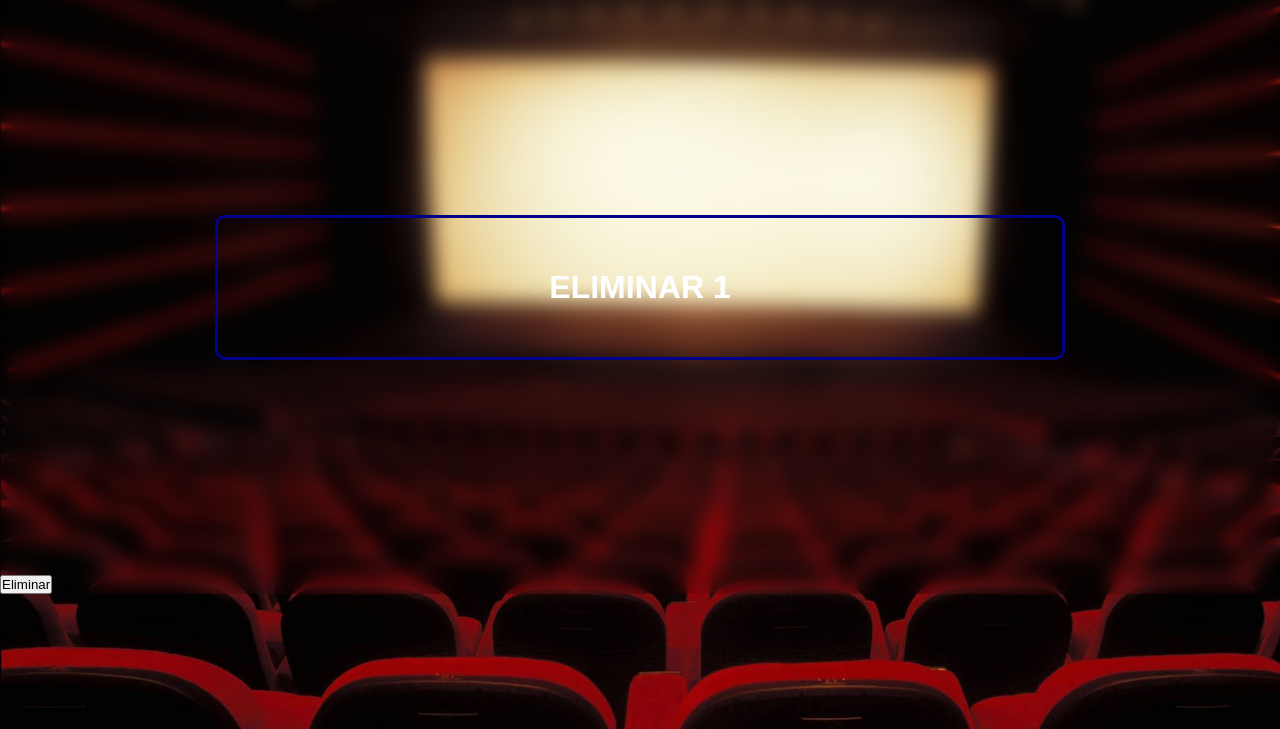
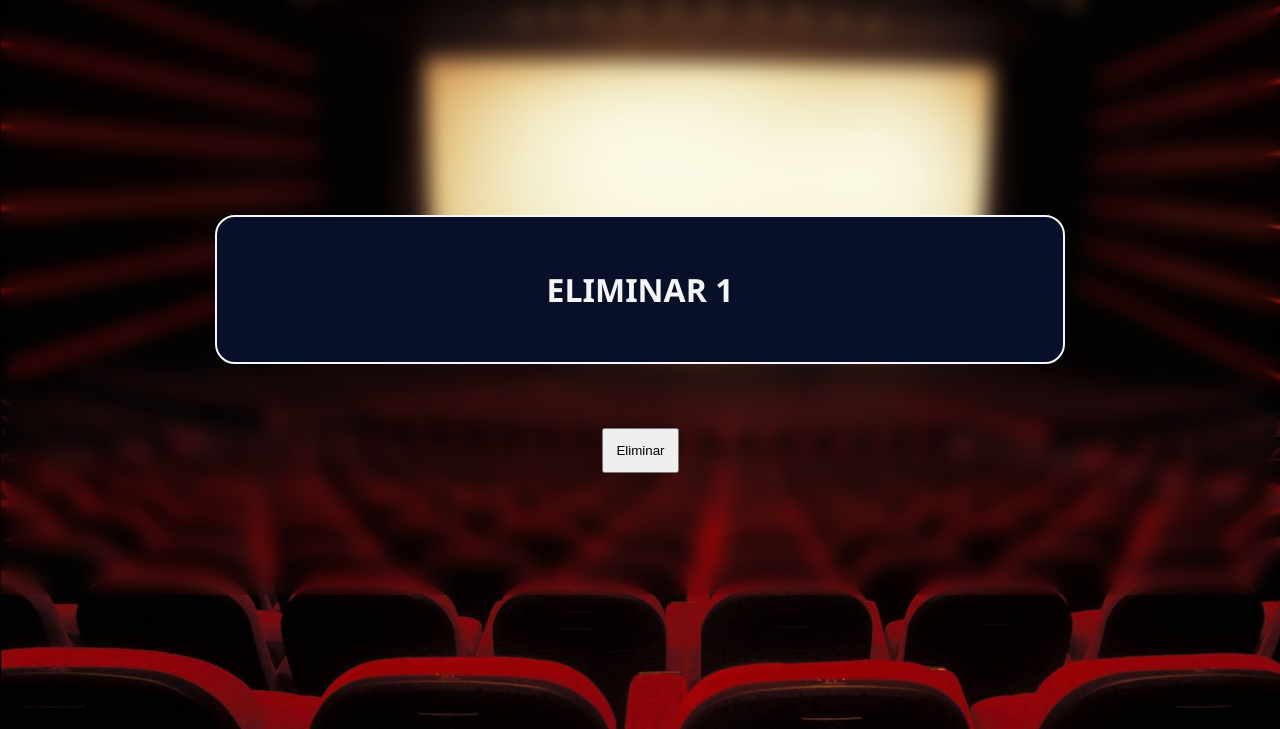
Before and after one commit to FacundoElizalde/Trabajo-Final-Programaci-n-II, a Flask app: page /pelicula/eliminar/1 in a window 1280 px wide. Shown: the part 71-800 px from the top of the page. Run offline with Flask 3, Linux system fonts and the light colour scheme; the visitor is signed in with stand-in values (Sample User, id 1).

Commit message:
Estilos en editar y eliminar pelicula

```diff
--- a/static/css/e_index.css
+++ b/static/css/e_index.css
@@ -327,3 +327,41 @@ h1{
     margin-bottom: 2%;
     font-family: 'Segoe UI';
 }
+
+/********* EDITAR *******/
+
+.cont_editar{
+    padding-bottom: 9.5%;
+}
+.edit_peli{
+    margin: 0;
+    margin-left: 47%;
+    padding: 1%;
+}
+#edit_peli_head{
+    background-color: #080f28;
+    color: whitesmoke;
+    border-radius: 20px;
+    border: 2px solid whitesmoke;
+    font-family: 'Segoe UI';
+    margin-bottom: 5%;
+}
+
+/********** ELIMINAR ***********/
+
+.cont_eliminar{
+    padding-bottom: 9.5%;
+}
+.del_peli{
+    margin: 0;
+    margin-left: 47%;
+    padding: 1%;
+}
+#del_peli_head{
+    background-color: #080f28;
+    color: whitesmoke;
+    border-radius: 20px;
+    border: 2px solid whitesmoke;
+    font-family: 'Segoe UI';
+    margin-bottom: 5%;
+}
--- a/templates/del_pelicula.html
+++ b/templates/del_pelicula.html
@@ -2,8 +2,8 @@
 
 {% block content %}
 
-<div class="box_eliminar">
-    <h1 id="del_pelicula_header">Eliminar {{peli}}</h1>
-    <button value="{{peli}}" class="del_pelicula">Eliminar</button>
+<div class="cont_eliminar">
+    <h1 id="del_peli_head">Eliminar {{peli}}</h1>
+    <button value="{{peli}}" class="del_peli">Eliminar</button>
 </div>
 {% endblock %}
--- a/templates/edit_pelicula.html
+++ b/templates/edit_pelicula.html
@@ -3,7 +3,7 @@
 {% block content %}
 <div class="cont_editar">
     <h1 id="edit_peli_head">Editar {{pelicula_encontrada["Nombre"]}}</h1>
-    <button value="{{pelicula_encontrada['nombre']}}" class="editarPeli">Editar</button>
+    <button value="{{pelicula_encontrada['nombre']}}" class="edit_peli">Editar</button>
 </div>
 <div id="edicion"></div>
 {% endblock %}
```
